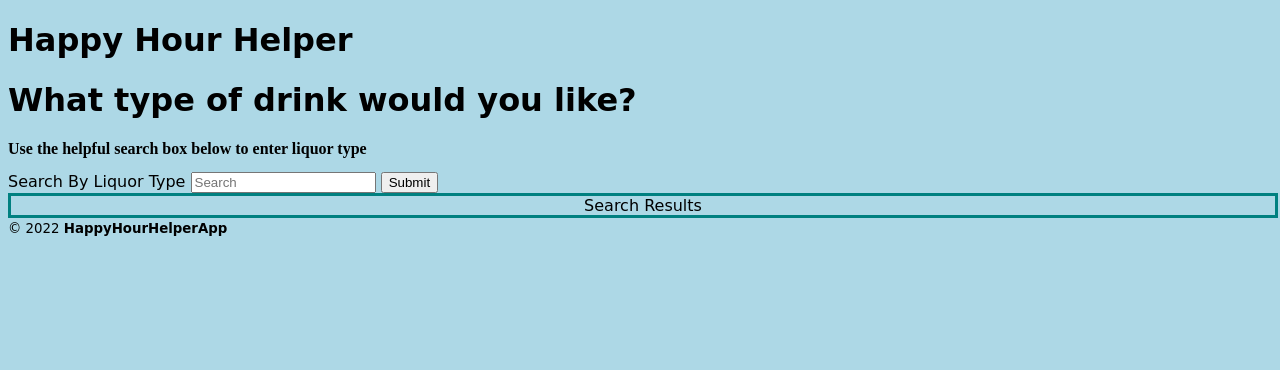
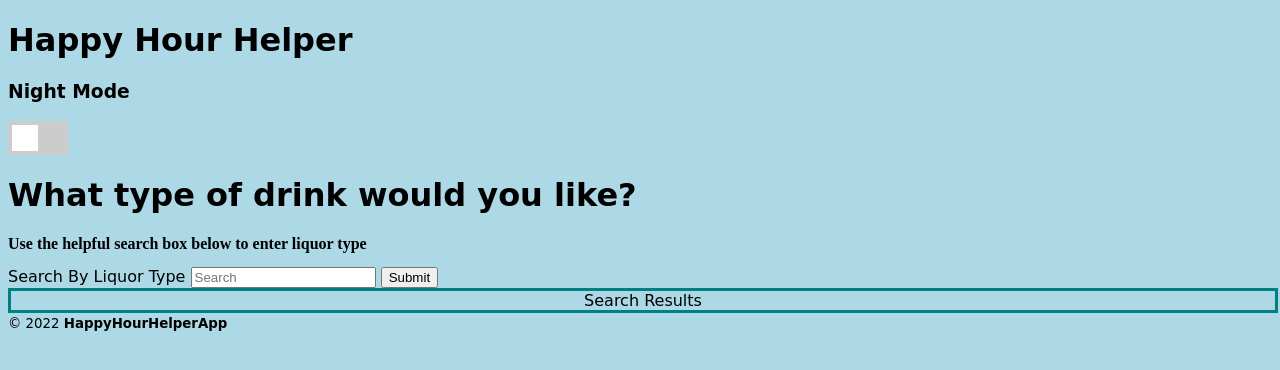
Before and after one commit to ssvana83/phase-1-final-project, a plain HTML site: page index.html in a window 1280 px wide. Drawn offline with Linux system fonts and the light colour scheme.

Commit message:
added slider

```diff
--- a/index.html
+++ b/index.html
@@ -9,6 +9,11 @@
 
 <body>
   <h1>Happy Hour Helper</h1>
+  <h3>Night Mode</h3>
+  <label class="switch">
+    <input id="nightMode" type="checkbox">
+    <span class="slider"></span>
+  </label>
   <form id="myForm">
     <h1>What type of drink would you like?</h1>
     <h2>Use the helpful search box below to enter liquor type</h2>
--- a/index.js
+++ b/index.js
@@ -1,6 +1,5 @@
 const BASE_URL = "https://www.thecocktaildb.com/api/json/v1/1/"
-const whiteHeart = '\u2661';
-const blackHeart = '\u2665';
+
 
 const search = (event) => {
     event.preventDefault();
@@ -54,53 +53,28 @@ const search = (event) => {
       drinkDiv.appendChild(likeCount)
       drinkDiv.appendChild(like)
 
-
       searchResults.parentNode.insertBefore(drinkDiv, searchResults.nextSibling)
 
     })
     )
   })
 };
-
 document.addEventListener('submit', search);
 
-// hearts.forEach(hearts => hearts.addEventListener("click", likeCallback))
 
-// function likeCallback(hearts) {
-//   console.log(hearts.target)
-//   mimicServerCall()
-//   .then(() => {
-//     if (hearts.target.innerText === EMPTY_HEART) {
-//       hearts.target.innerText = FULL_HEART
-//     }
-//     else if (hearts.target.innerText === FULL_HEART) {
-//       hearts.target.innerText = EMPTY_HEART
-//     }
-//   })
+//toggle color change
+      const slider = document.getElementById('nightMode');
+      slider.addEventListener('click', () => {
+        const body = slider.style.backgroundColor;
 
+        if(backgroundColor === 'lightblue') {
+          slider.style.backgroundColor = 'gray';
+        }
+      })
 
-  // const BASE_URL = "https://www.thecocktaildb.com/api/json/v1/1/search.php?s="
-
-
-// document.addEventListener("DOMContentLoaded", () => {
-// const hearts = document.querySelectorAll("span.like-glyph")
-
-// hearts.forEach(hearts => hearts.addEventListener("click", likeCallback))
-
-// function likeCallback(hearts) {
-//   console.log(hearts.target)
-//   mimicServerCall()
-//   .then(() => {
-//     if (hearts.target.innerText === EMPTY_HEART) {
-//       hearts.target.innerText = FULL_HEART
-//     }
-//     else if (hearts.target.innerText === FULL_HEART) {
-//       hearts.target.innerText = EMPTY_HEART
-//     }
-//   })
-
-
-
+      // let btn = document.createElement("button");
+      // btn.innerHTML = "Read More";
+      // document.body.appendChild(btn);
 
 
 // //create a tag for href***need to figure out how to have a tag populate
@@ -133,18 +107,3 @@ document.addEventListener('submit', search);
 
 //Clear previous results
     // searchResults.remove()
-
-
-//toggle color change
-      // const button = document.getElementById('button');
-      // button.addEventListener('click', function onClick(event) {
-      //   const backgroundColor = button.style.backgroundColor;
-
-      //   if(backgroundColor === 'salmon') {
-      //     button.style.backgroundColor = 'green';
-      //   }
-      // })
-
-      // let btn = document.createElement("button");
-      // btn.innerHTML = "Read More";
-      // document.body.appendChild(btn);
--- a/style.css
+++ b/style.css
@@ -35,7 +35,56 @@ h2 {
   justify-content: space-around;
 }
 
-.heart {
-  font-size: 25 px;
-  color:red;
+/* The switch - the box around the slider */
+.switch {
+  position: relative;
+  display: inline-block;
+  width: 60px;
+  height: 34px;
 }
+
+/* Hide default HTML checkbox */
+.switch input {
+  opacity: 0;
+  width: 0;
+  height: 0;
+}
+
+/* The slider */
+.slider {
+  position: absolute;
+  cursor: pointer;
+  top: 0;
+  left: 0;
+  right: 0;
+  bottom: 0;
+  background-color: #ccc;
+  -webkit-transition: .4s;
+  transition: .4s;
+}
+
+.slider:before {
+  position: absolute;
+  content: "";
+  height: 26px;
+  width: 26px;
+  left: 4px;
+  bottom: 4px;
+  background-color: white;
+  -webkit-transition: .4s;
+  transition: .4s;
+}
+
+input:checked + .slider {
+  background-color: #2196F3;
+}
+
+input:focus + .slider {
+  box-shadow: 0 0 1px #2196F3;
+}
+
+input:checked + .slider:before {
+  -webkit-transform: translateX(26px);
+  -ms-transform: translateX(26px);
+  transform: translateX(26px);
+}
```
